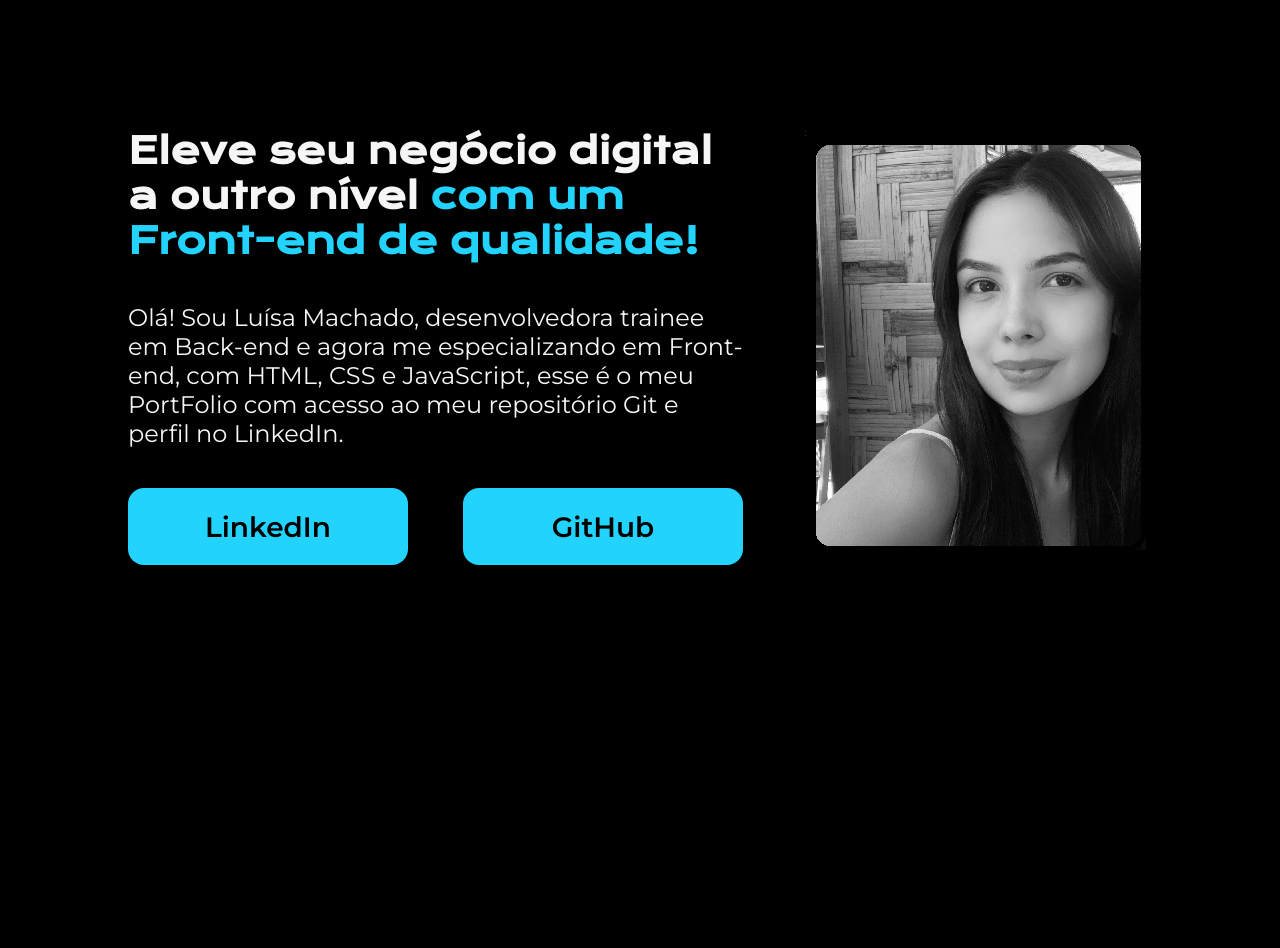
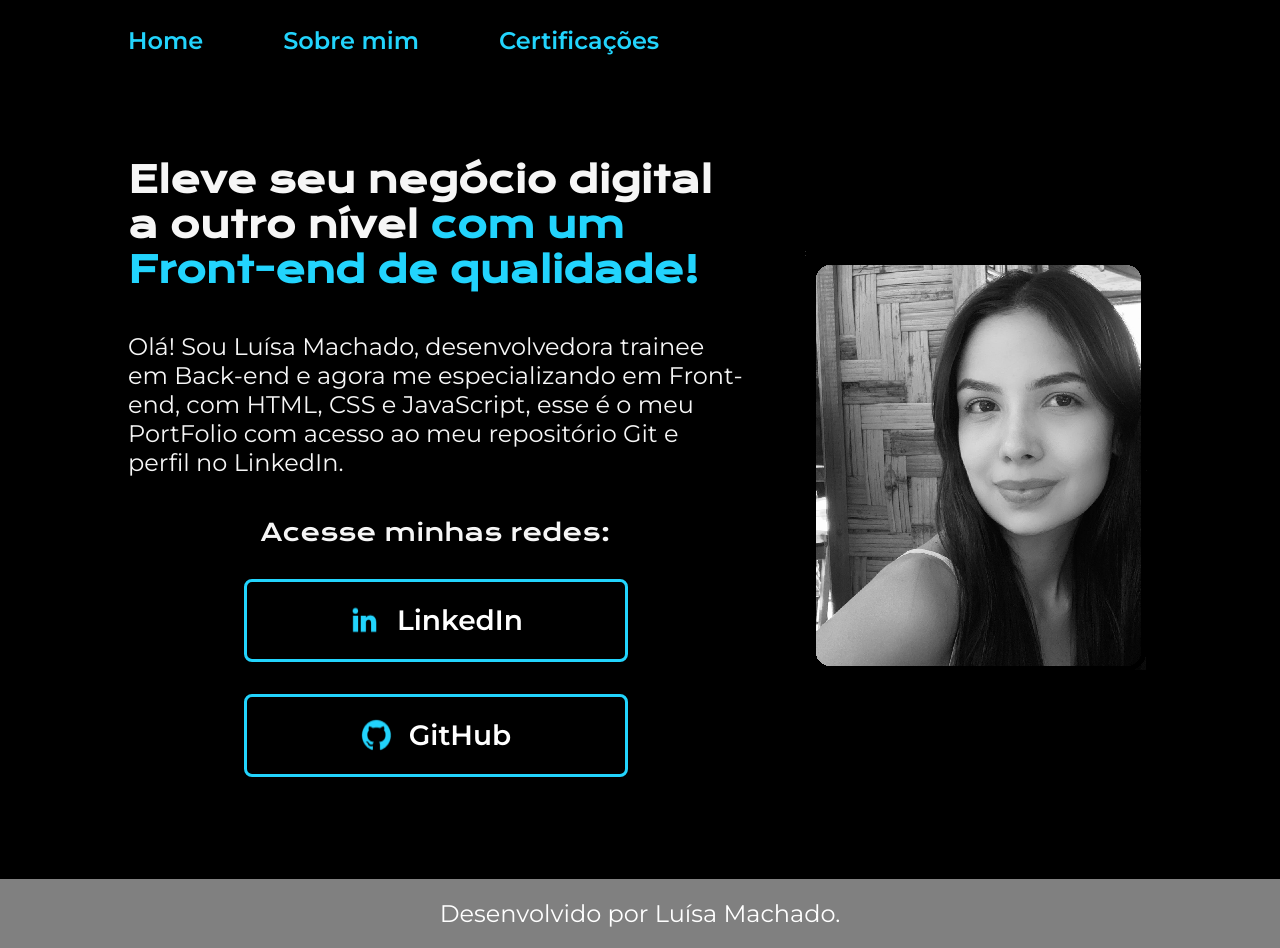
Before and after one commit to lumachadoss/portfolio, a plain HTML site: page index.html in a window 1280 px wide. Drawn offline with nearby package versions, Linux system fonts and the light colour scheme.

Commit message:
Melhor estilização da home já existente e criação de novas pages

```diff
--- a/index.html
+++ b/index.html
@@ -4,11 +4,17 @@
     <meta charset="UTF-8">
     <meta http-equiv="X-UA-Compatible" content="IE=edge">
     <meta name="viewport" content="width=device-width, initial-scale=1.0">
-    <title>Portifolio</title>
-    <link rel="stylesheet" href="style.css">
+    <title>Portfolio</title>
+    <link rel="stylesheet" href="styles/style.css">
 </head>
 <body>
-    <header></header>
+    <header class="cabecalho">
+        <nav class="cabecalho__menu">
+            <a class="cabecalho__menu__link" href="index.html">Home</a>
+            <a class="cabecalho__menu__link" href="about.html">Sobre mim</a>
+            <a class="cabecalho__menu__link" href="certifications.html">Certificações</a>
+        </nav>
+    </header>
     <main class ="apresentacao">
         <section class="apresentacao__conteudo">
             <h1 class="apresentacao__conteudo__titulo">Eleve seu negócio digital a outro nível
@@ -16,14 +22,19 @@
             </strong></h1>
             <p class="apresentacao__conteudo__texto">Olá! Sou Luísa Machado, desenvolvedora trainee em Back-end e agora me especializando em Front-end, com HTML, CSS e JavaScript, esse é o meu PortFolio com acesso ao meu repositório Git e perfil no LinkedIn.</p>
             <div class = "apresentacao__links">
-                <a class = "apresentacao__links__link" href="https://www.linkedin.com/in/lumachados/">LinkedIn</a>
-                <a class = "apresentacao__links__link" href="https://github.com/lumachadoss">GitHub</a>
+                <h2 class="apresentacao__links__subtitulo"> Acesse minhas redes:</h2>
+                <a class = "apresentacao__links__link" href="https://www.linkedin.com/in/lumachados/">
+                    <img src="img/linkedin.png" alt="icon LinkedIn">
+                    LinkedIn</a>
+                <a class = "apresentacao__links__link" href="https://github.com/lumachadoss">
+                    <img src="img/github.png" alt="icon github">
+                    GitHub</a>
             </div>
          </section>
          <div class="perfil">
-            <img src="perfil.png" alt="Foto de Luísa Machado programando">
+            <img src="./img/perfil.png" alt="Foto de Luísa Machado">
          </div>
     </main>
-    <footer></footer>
+    <footer class="rodape">Desenvolvido por Luísa Machado.</footer>
 </body>
 </html>
--- a/style.css
+++ /dev/null
@@ -1,71 +0,0 @@
-@import url('https://fonts.googleapis.com/css2?family=Krona+One&display=swap');
-@import url('https://fonts.googleapis.com/css2?family=Krona+One&family=Montserrat:wght@400;600&display=swap');
-
-*{
-    margin: 0;
-    padding: 0;
-}
-body{
-    height: 100vh;
-    box-sizing: border-box;
-    background-color: #000000;
-    color: #F6F6F6;
-}
-
-.titulo-destaque{
-    color: #22D4FD;
-}
-
-.apresentacao {
-    margin: 10% 10%;
-    align-items: center;
-    display: flex;
-    justify-content: space-between;
-}
-
-.apresentacao__conteudo {
-
-    width: 615px;
-    display: flex;
-    flex-direction: column;
-    gap : 40px;
-}
-
-.apresentacao__conteudo__titulo {
-
-    font-size: 36px;
-    font-family: 'Krona One', sans-serif;
-}
-
-.apresentacao__conteudo__texto {
-
-    font-size: 24px;
-    font-family: 'Montserrat', sans-serif;
-}
-
-.apresentacao__links {
-
-    display: flex;
-    justify-content: space-between;
-}
-
-.apresentacao__links__link {
-
-    background-color: #22D4FD;
-    width: 280px;
-    text-align: center;
-    border-radius: 16px;
-    font-size: 28px;
-    font-weight: 600;
-    padding: 21.5px 0;
-    text-decoration: none;
-    color:#000000;
-    font-family: 'Montserrat', sans-serif;
-}
-.perfil {
-
-
-
-    border-radius: 10%;
-
-}
--- /dev/null
+++ b/styles/style.css
@@ -0,0 +1,152 @@
+@import url('https://fonts.googleapis.com/css2?family=Krona+One&display=swap');
+@import url('https://fonts.googleapis.com/css2?family=Krona+One&family=Montserrat:wght@400;600&display=swap');
+
+*{
+    margin: 0;
+    padding: 0;
+}
+body{
+
+    box-sizing: border-box;
+    background-color: #000000;
+    color: #F6F6F6;
+}
+
+.cabecalho__menu {
+
+    display: flex;
+    gap: 80px;
+}
+
+.cabecalho {
+
+    padding: 2% 0% 0% 10%;
+}
+
+.cabecalho__menu__link {
+
+    font-family: 'Montserrat', sans-serif;
+    font-size: 24px;
+    font-weight: 600;
+    color: #22D4FD;
+    text-decoration: none;
+
+}
+
+
+.titulo-destaque{
+    color: #22D4FD;
+}
+
+.apresentacao {
+    padding: 8% 10%;
+    align-items: center;
+    display: flex;
+    justify-content: space-between;
+}
+
+.apresentacao__conteudo {
+
+    width: 615px;
+    display: flex;
+    flex-direction: column;
+    gap : 40px;
+}
+
+.apresentacao__conteudo__titulo {
+
+    font-size: 36px;
+    font-family: 'Krona One', sans-serif;
+}
+
+.apresentacao__conteudo__texto {
+
+    font-size: 24px;
+    font-family: 'Montserrat', sans-serif;
+}
+
+.apresentacao__links {
+
+    display: flex;
+    flex-direction: column;
+    justify-content: space-between;
+    align-items: center;
+    gap: 32px;
+}
+
+.apresentacao__links__subtitulo {
+
+    font-family: 'Krona One', sans-serif;
+    font-weight: 400;
+    font-size: 24px;
+}
+
+
+.apresentacao__links__link {
+
+    display: flex;
+    justify-content: center;
+    gap: 16px;
+    background-color: black;
+    border: 3px solid #22D4FD;
+    width: 378px;
+    text-align: center;
+    border-radius: 8px;
+    font-size: 28px;
+    font-weight: 600;
+    padding: 21.5px 0;
+    text-decoration: none;
+    color: white;
+    font-family: 'Montserrat', sans-serif;
+}
+.perfil {
+
+
+
+    border-radius: 10%;
+
+}
+
+.apresentacao__links__link:hover {
+
+    background-color: #272727;
+    color:black
+}
+
+.apresentacao__links__subtitulo:hover {
+
+    transform: scale(1.1);
+}
+
+.cabecalho__menu__link:hover {
+
+    transform: scale(1.1);
+    color: white;
+}
+
+
+.rodape {
+    padding: 20px;
+    color: white;
+    background-color: gray;
+    text-align: center;
+    font-family: 'Montserrat', sans-serif;
+    font-size: 24px;
+    font-weight: 400;
+}
+.certificados {
+
+    text-decoration: none;
+    color: white;
+    font-size: 20px;
+    float: left;
+}
+.certificados:hover{
+
+    color: aqua;
+}
+
+.logocertificado {
+
+    width: 300px;
+}
```
Also changed, not shown: about.html (added, +23 -0 lines), certifications.html (added, +43 -0 lines), img/certificados.png (added), img/github.png (added), img/linkedin.png (added), img/perfil.png (renamed from perfil.png).
